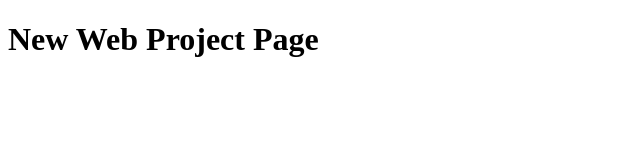
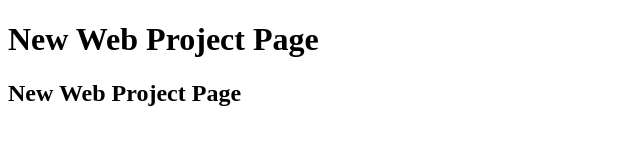
Before and after one commit to lenk-gb/Atelie, a plain HTML site: page Atelie/WebContent/index.html in a window 1280 px wide. Shown: the whole page, without its empty margins (0-640 px from the left). Drawn offline with Linux system fonts and the light colour scheme.

Commit message:
Update index.html

```diff
--- a/Atelie/WebContent/index.html
+++ b/Atelie/WebContent/index.html
@@ -6,5 +6,6 @@
     </head>
     <body>
         <h1>New Web Project Page</h1>
+        <h2>New Web Project Page</h2>
     </body>
 </html>
```
